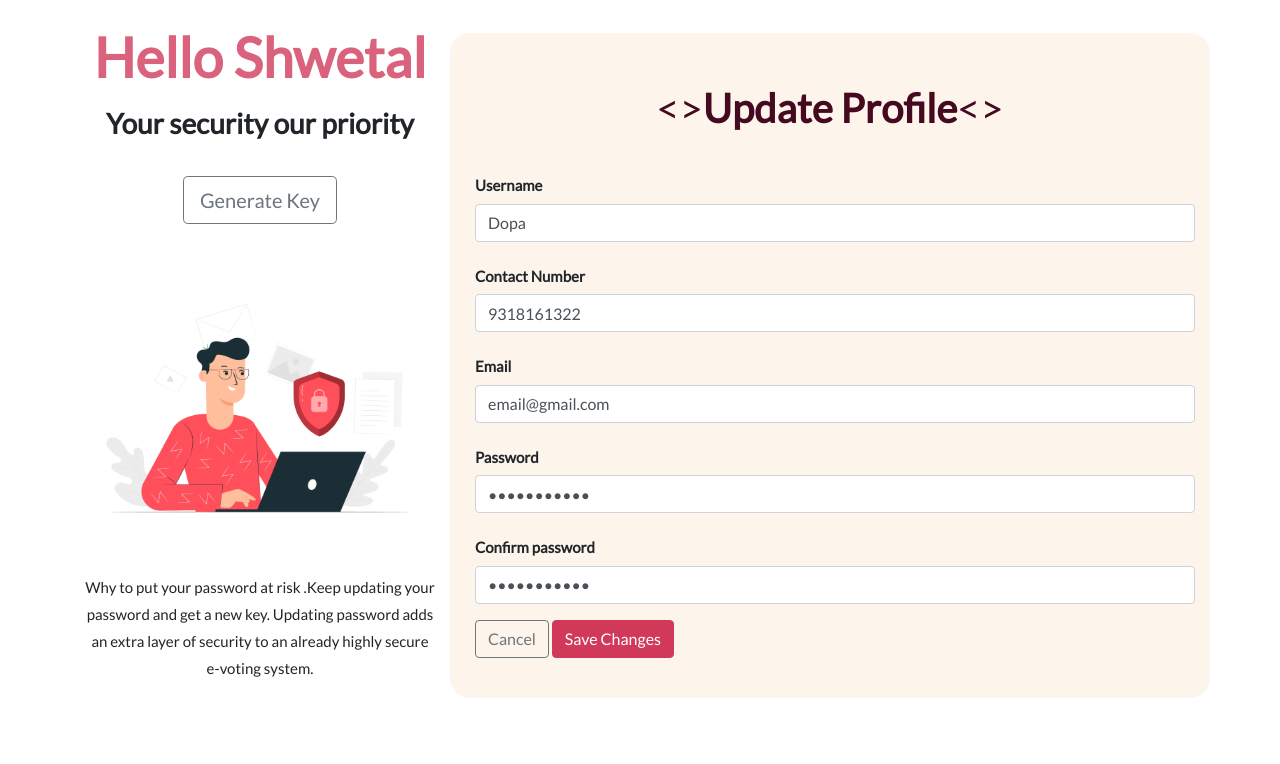
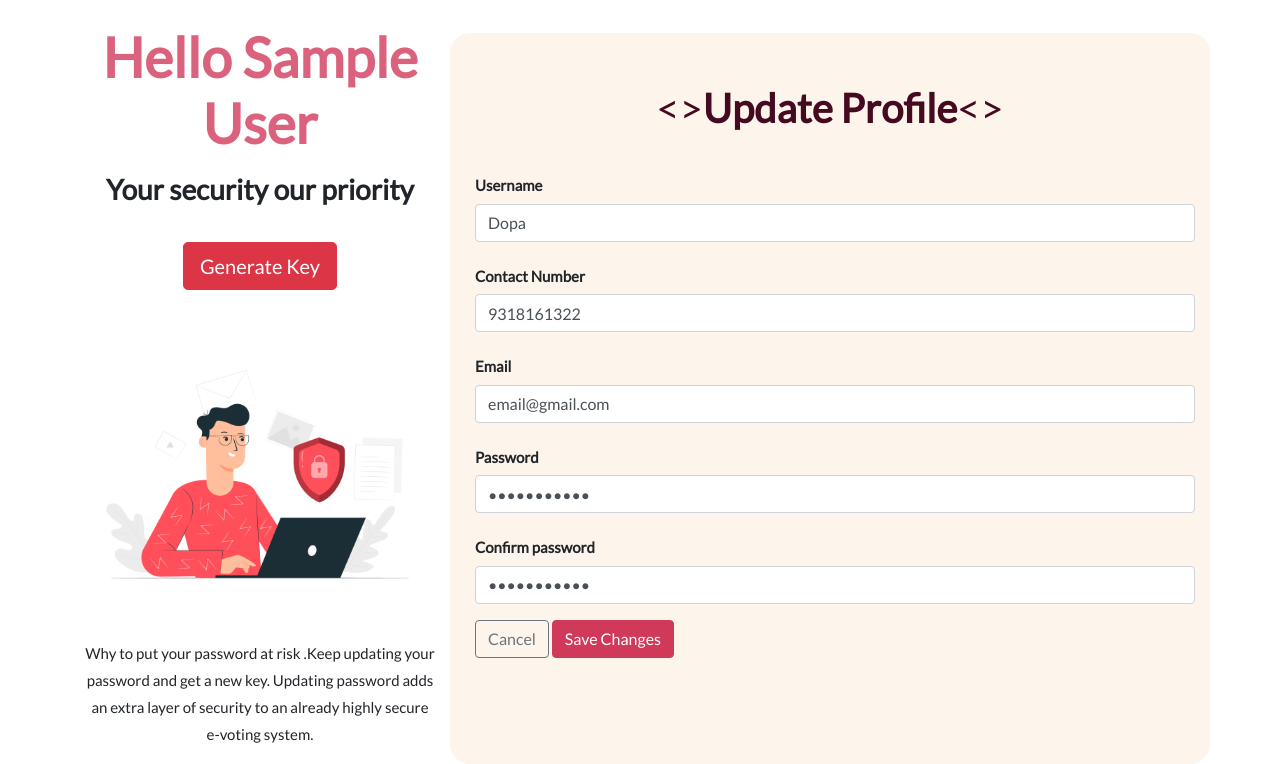
Before and after one commit to Anshit01/e-voting-using-blockchain, a Flask app: page /dashboard in a window 1280 px wide. Shown: the part 71-835 px from the top of the page. Before the commit the page ends 769 px from the top, so only its background shows below. Run offline with Flask 2, Linux system fonts and the light colour scheme; the visitor is signed in with stand-in values (Sample User, id 1); some libraries are stand-ins or nearby versions.

Commit message:
minor frontend fixes

```diff
--- a/website/app/main.py
+++ b/website/app/main.py
@@ -30,7 +30,7 @@ def newIndex():
 @app.route('/dashboard')
 def dashboard():
     if isLoggedin():
-        return render_template("dashboard.html", loggedin = True)
+        return render_template("dashboard.html", loggedin = True, username = session['name'])
     else:
         return redirect("/")
 
--- a/website/app/static/css/base.css
+++ b/website/app/static/css/base.css
@@ -29,6 +29,10 @@ body {
     color: #fff !important;
   }
 
+  .navbar-nav > li {
+    white-space: nowrap;
+  }
+
   .dash {
     margin-left: 4px;
   }
--- a/website/app/static/css/cast.css
+++ b/website/app/static/css/cast.css
@@ -52,5 +52,5 @@
 .modal-status {
     height: 200px;
     width: 200px;
-    margin: 100px;
+    margin: 100px 0;
 }
--- a/website/app/static/script/cast.js
+++ b/website/app/static/script/cast.js
@@ -33,10 +33,12 @@ function cancelConfirmModal() {
 
 function cancelKeyModal() {
     $("#key-modal").modal('hide')
+    $('#key').val('')
 }
 
 function castVote() {
     $('#key-modal').modal('hide')
+    $('#key').val('')
     $('#vote-status-modal').modal({backdrop: 'static', keyboard: false})
     var voter_id = $('#voter_id').html()
     var key = $('#key').val()
@@ -91,5 +93,6 @@ function voteCastSuccess() {
 
 function voteCastFailure(error) {
     $('#vote-status-modal').modal('hide')
+    $('#failure-error').html(error)
     $('#failure-modal').modal()
 }
--- a/website/app/templates/base.html
+++ b/website/app/templates/base.html
@@ -18,7 +18,7 @@
 
 <body>
 
-    <nav class="navbar navbar-dark fixed-top navbar-expand-sm">
+    <nav class="navbar navbar-dark fixed-top navbar-expand-lg">
 
         <div class="container-fluid">
             <button class="navbar-toggler" type="button" data-toggle="collapse" data-target="#navbar">
@@ -36,7 +36,7 @@
                 <ul class=" navbar-nav ml-auto">
 
                     {% if loggedin is defined and loggedin == true %}
-                    <li><a class="nav-link" href="/dashboard"><i class="fa fa-user fa-lg" aria-hidden="true"></i><span class="dash" href="#">My Dashboard</span></a></li>
+                    <li><a class="nav-link" href="/dashboard"><i class="fa fa-user fa-lg" aria-hidden="true"></i><span class="dash" href="#">My&nbsp;Dashboard</span></a></li>
                     <li><a class="nav-link" href="/logout"> Logout</a></li>
                     {% else %}
                     <li><a class="nav-link" href="/login"> Login</a> </li>
--- a/website/app/templates/cast.html
+++ b/website/app/templates/cast.html
@@ -58,6 +58,7 @@
 						<p>Candidate ID: <span id="key-candidate-id"></span></p>
 						<label for="key">Enter your private key to confirm your vote:</label>
 						<input type="text" id="key" placeholder="Enter your 32 character long private key">
+						<p>Forgot the key? <a href="/dashboard"><span>Generate new key here</span></a></p>
 						<br>
 						<a href="javascript:castVote();" class="btn btn-primary">Cast Vote</a>
 						<a href="javascript:cancelKeyModal();" class="btn btn-secondary btn-cancel">Cancel</a>
@@ -72,6 +73,7 @@
 					<div class="modal-body text-center">
 						<div class="spinner-border text-secondary modal-status"></div>
 						<p>Posting your vote...</p>
+						<p>Please have patience. This may take upto a minute to complete all security checks and cast your vote securely.</p>
 					</div>
 				</div>
 			</div>
@@ -94,6 +96,7 @@
 					<div class="modal-body text-center">
 						<div class="fa fa-times-circle-o fa-5x modal-status"></div>
 						<p>Failed!</p>
+						<p id="failure-error"></p>
 					</div>
 				</div>
 			</div>
--- a/website/app/templates/dashboard.html
+++ b/website/app/templates/dashboard.html
@@ -12,10 +12,10 @@
    <div class="container">
        <div class="row">
            <div class="col-md-4 text-center">
-               <h1 class="head"><b>Hello Shwetal</b></h1>
+               <h1 class="head"><b>Hello {{username}}</b></h1>
 
                <h2 class="para"> <b>Your security our priority</b></h2><br>
-               <button type="button" class="btn btn-outline-secondary btn-lg ">Generate Key</button>
+               <button type="button" class="btn btn-danger btn-lg ">Generate Key</button>
 
 
                <img src="static/images/dash.jpg" class="dash-pic"></img>
```
